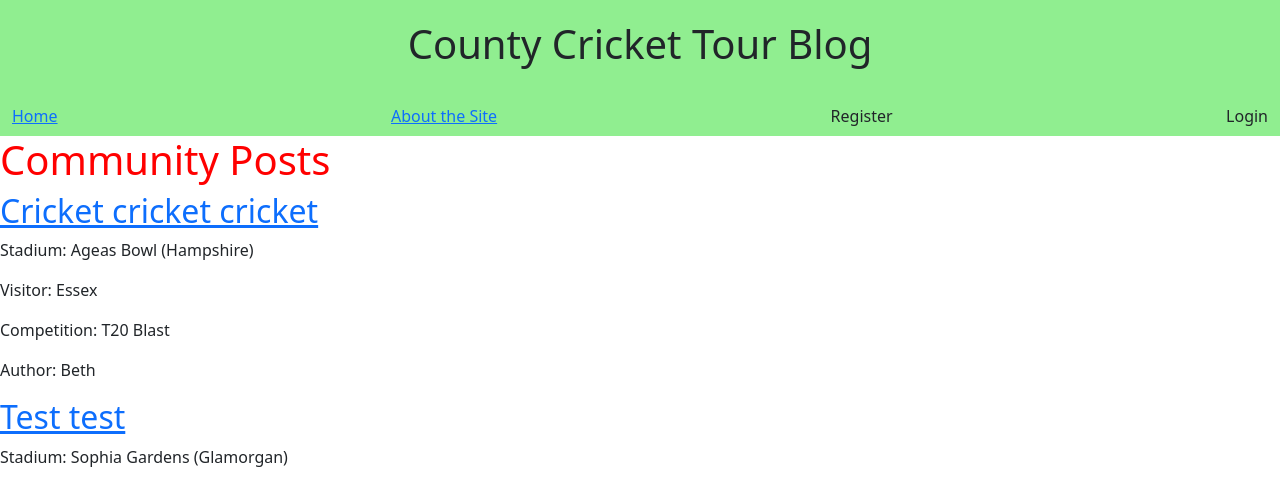
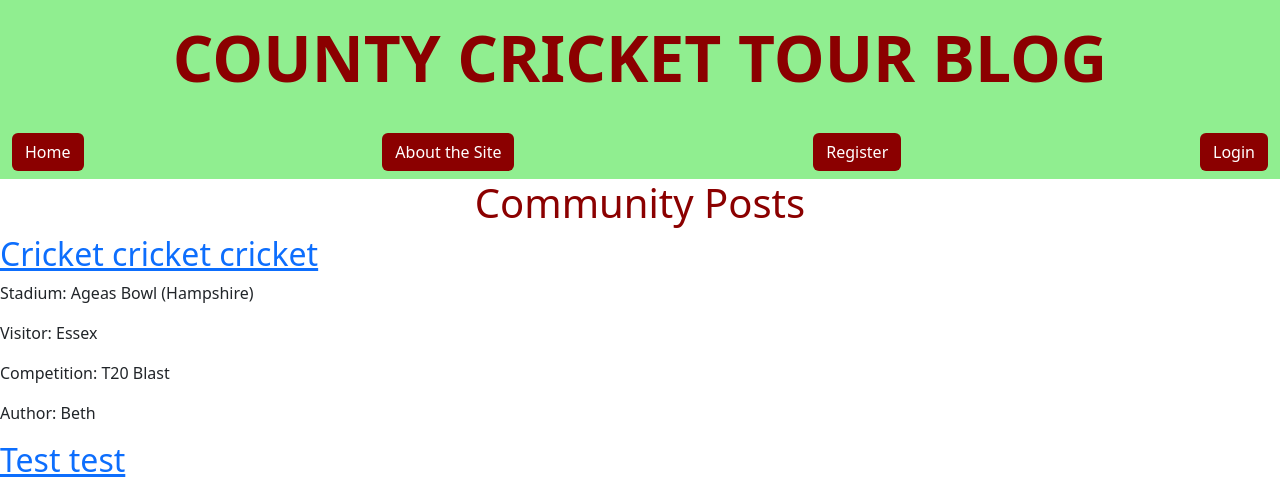
Before and after one commit to jambardev/County-Cricket-Tour-Blog, a Django app: page / in a window 1280 px wide. Shown: the top 480 px of the page. Run offline with Django 4.2, Linux system fonts and the light colour scheme; data comes from the database, SQL or seed files in the repository; both versions use the stored data as it was after the commit; some libraries are stand-ins or nearby versions.

Commit message:
Updates to base styling and CSS

```diff
--- a/blog/templates/blog/index.html
+++ b/blog/templates/blog/index.html
@@ -16,7 +16,7 @@
 </head>
 
 <body>
-    <h1 class="title">Community Posts</h1>
+    <h1 class="page-title">Community Posts</h1>
 
     {% for post in object_list %}
     <h2>
--- a/static/css/style.css
+++ b/static/css/style.css
@@ -1,5 +1,7 @@
 .title {
-    color: red;
+    color: #8B0000;
+    font-size: 4rem;
+    font-weight: bold;
 }
 
 .title-banner {
@@ -11,16 +13,26 @@
     width: 100%;
 }
 
+.page-title {
+    color: #8B0000;
+    text-align: center;
+}
+
 .nav-bg {
-    background-color: #90EE90
+    background-color: #90EE90;
+}
+
+.nav-btn {
+    color: white;
+    background-color: #8B0000
 }
 
 .footer-bg {
-    background-color: #90EE90
+    background-color: #90EE90;
 }
 
 .footer-text {
-    color: #8B0000
+    color: #8B0000;
 }
 
 .card {
--- a/templates/about.html
+++ b/templates/about.html
@@ -16,7 +16,7 @@
 </head>
 
 <body>
-    <h1 class="title">About the Site</h1>
+    <h1 class="page-title">About the Site</h1>
 
     <p>Welcome to this County Cricket Blog site. A place for lovers of this wonderful game to come together and share their experiences of county cricket. To join our community simply create an account and the post and comment to your hearts content. Always keep it kind, our only rival here is the english weather.</p>
 </body>
--- a/templates/base.html
+++ b/templates/base.html
@@ -9,7 +9,7 @@
 <html class="h-100" lang="en">
 
 <head>
-    <title>County Cricket Blog</title>
+    <title>County Cricket Tour Blog</title>
     <meta name="viewport" content="width=device-width, initial-scale=1" />
 
     <!-- Font Awesome script -->
@@ -28,32 +28,32 @@
 
     <!-- Title Banner -->
     <div class="title-banner">
-        <h1>County Cricket Tour Blog</h1>
+        <h1 class="title">COUNTY CRICKET TOUR BLOG</h1>
     </div>
     <!-- Navigation -->
     <nav class="navbar navbar-expand-lg navbar-light nav-bg">
         <div class="container-fluid">
-            <a href="{% url 'home' %}">
+            <a href="{% url 'home' %}" class="btn nav-btn">
                 Home
             </a>
-            <a href="{% url 'about' %}">
+            <a href="{% url 'about' %}" class="btn nav-btn">
                 About the Site
             </a>
             {% if user.is_authenticated %}
-            <a href="{% url 'add_post' %}" class="btn">New Post</a>
+            <a href="{% url 'add_post' %}" class="btn nav-btn">New Post</a>
 	        <p>
                 You are logged in as {{ user }},
-                <a class="nav-link {% if request.path == logout_url %}active{% endif %}" aria-current="page"
+                <a class="btn nav-btn{% if request.path == logout_url %}active{% endif %}" aria-current="page"
                 href="{% url 'account_logout' %}">
                 Logout
                 </a>
             </p>
             {% else %}
-	        <a class="nav-link {% if request.path == signup_url %}active{% endif %}" aria-current="page"
+	        <a class="btn nav-btn {% if request.path == signup_url %}active{% endif %}" aria-current="page"
 		        href="{% url 'account_signup' %}">
                 Register
             </a>
-	        <a class="nav-link {% if request.path == login_url %}active{% endif %}" aria-current="page"
+	        <a class="btn nav-btn {% if request.path == login_url %}active{% endif %}" aria-current="page"
                 href="{% url 'account_login' %}">
                 Login
             </a>
```
Also changed, not shown: db.sqlite3.
